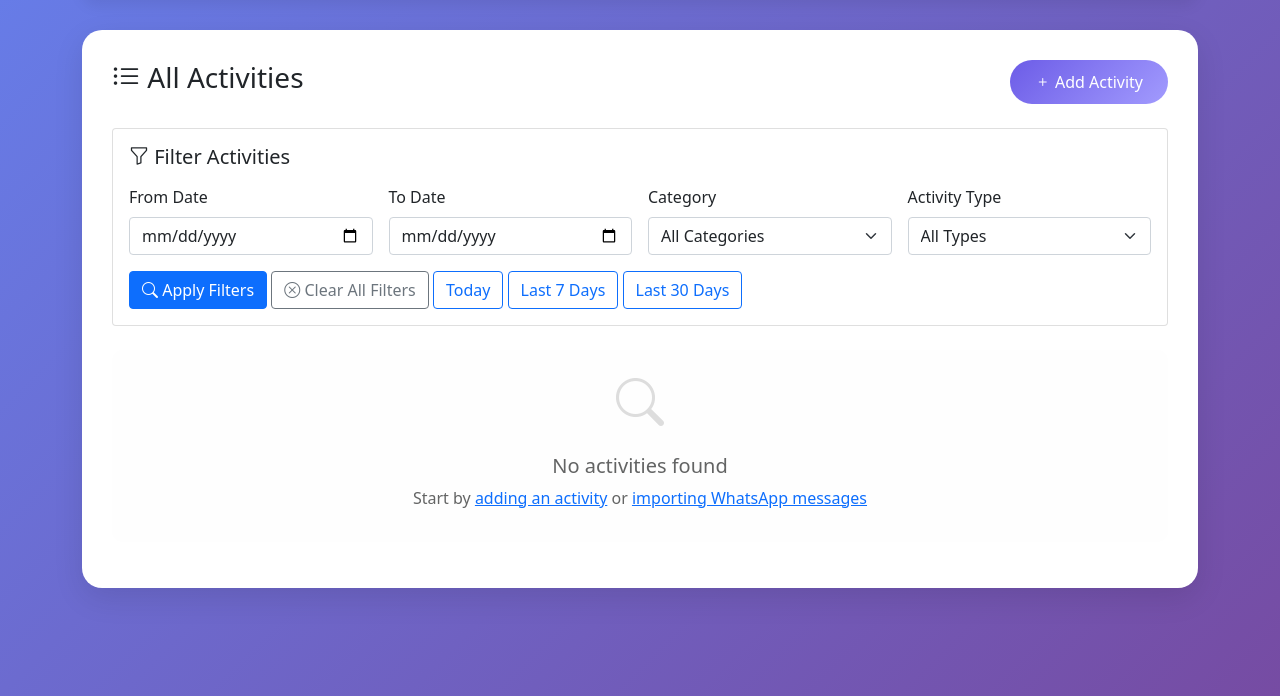
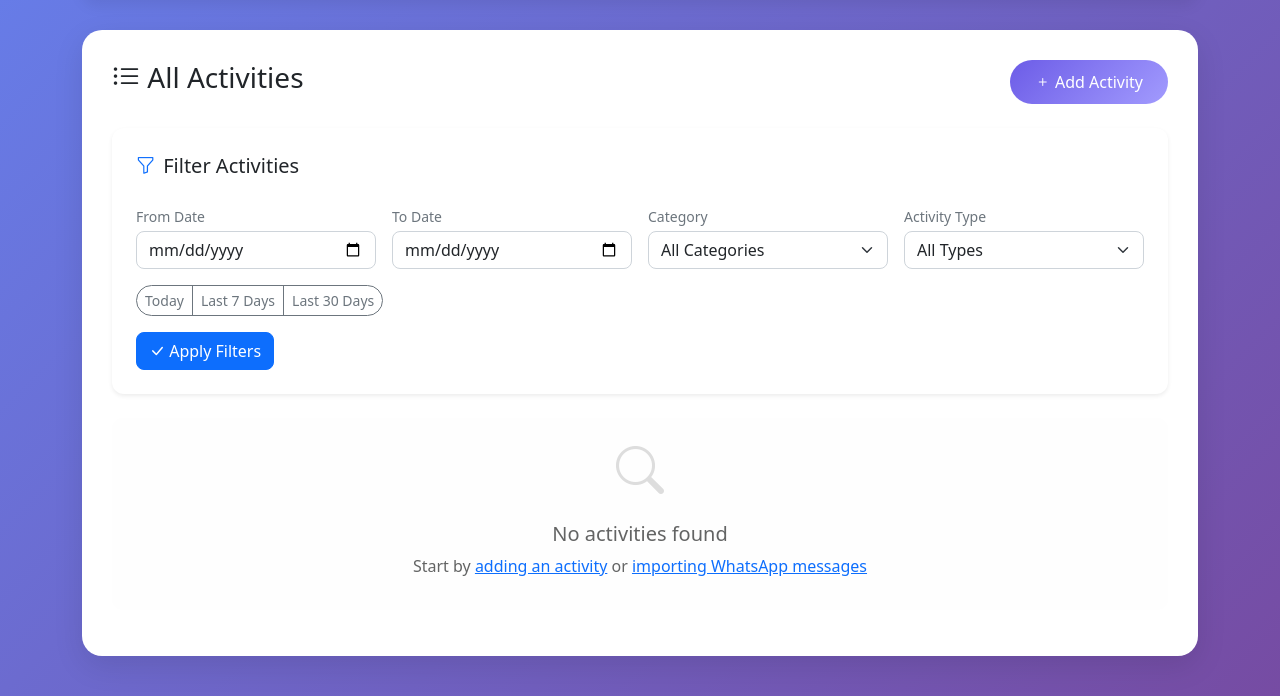
Before and after one commit to lovecurrency/baby-journal-app, a Flask app: page /activities in a window 1280 px wide. Shown: the part 84-780 px from the top of the page. Run offline with Flask 3, Linux system fonts and the light colour scheme.

Commit message:
Improve filter UI design for better user experience
- Add soft shadow and rounded corners to filter card
- Use smaller, muted labels for better visual hierarchy
- Group quick date buttons as button group with rounded ends
- Show Clear Filters button only when filters are active
- Simplify active filters display with bullet points
- Use check icon instead of search icon for Apply button
- Overall cleaner, more modern design

```diff
--- a/templates/activities.html
+++ b/templates/activities.html
@@ -10,22 +10,25 @@
     </a>
 </div>
 
-<div class="card mb-4">
-    <div class="card-body">
-        <h5 class="card-title mb-3"><i class="bi bi-funnel"></i> Filter Activities</h5>
+<div class="card shadow-sm mb-4" style="border-radius: 12px; border: none;">
+    <div class="card-body p-4">
+        <div class="d-flex align-items-center mb-4">
+            <i class="bi bi-funnel text-primary me-2" style="font-size: 1.2rem;"></i>
+            <h5 class="mb-0">Filter Activities</h5>
+        </div>
         <form method="GET" action="{{ url_for('activities') }}" id="filterForm">
-            <div class="row g-3">
+            <div class="row g-3 mb-3">
                 <div class="col-md-3">
-                    <label class="form-label">From Date</label>
-                    <input type="date" class="form-control" name="date_from" value="{{ selected_date_from or '' }}">
+                    <label class="form-label text-muted small mb-1">From Date</label>
+                    <input type="date" class="form-control" name="date_from" value="{{ selected_date_from or '' }}" style="border-radius: 8px;">
                 </div>
                 <div class="col-md-3">
-                    <label class="form-label">To Date</label>
-                    <input type="date" class="form-control" name="date_to" value="{{ selected_date_to or '' }}">
+                    <label class="form-label text-muted small mb-1">To Date</label>
+                    <input type="date" class="form-control" name="date_to" value="{{ selected_date_to or '' }}" style="border-radius: 8px;">
                 </div>
                 <div class="col-md-3">
-                    <label class="form-label">Category</label>
-                    <select name="category" class="form-select">
+                    <label class="form-label text-muted small mb-1">Category</label>
+                    <select name="category" class="form-select" style="border-radius: 8px;">
                         <option value="">All Categories</option>
                         {% for category in categories %}
                             <option value="{{ category }}" {% if selected_category == category %}selected{% endif %}>
@@ -35,8 +38,8 @@
                     </select>
                 </div>
                 <div class="col-md-3">
-                    <label class="form-label">Activity Type</label>
-                    <select name="activity_type" class="form-select">
+                    <label class="form-label text-muted small mb-1">Activity Type</label>
+                    <select name="activity_type" class="form-select" style="border-radius: 8px;">
                         <option value="">All Types</option>
                         {% for activity_type in activity_types %}
                             <option value="{{ activity_type }}" {% if selected_activity_type == activity_type %}selected{% endif %}>
@@ -46,18 +49,26 @@
                     </select>
                 </div>
             </div>
-            <div class="row mt-3">
-                <div class="col-md-12">
-                    <button type="submit" class="btn btn-primary">
-                        <i class="bi bi-search"></i> Apply Filters
-                    </button>
-                    <a href="{{ url_for('activities') }}" class="btn btn-outline-secondary">
-                        <i class="bi bi-x-circle"></i> Clear All Filters
-                    </a>
-                    <button type="button" class="btn btn-outline-primary" onclick="setQuickDateRange('today')">Today</button>
-                    <button type="button" class="btn btn-outline-primary" onclick="setQuickDateRange('week')">Last 7 Days</button>
-                    <button type="button" class="btn btn-outline-primary" onclick="setQuickDateRange('month')">Last 30 Days</button>
+
+            <!-- Quick Date Range Pills -->
+            <div class="mb-3">
+                <div class="btn-group btn-group-sm" role="group">
+                    <button type="button" class="btn btn-outline-secondary" onclick="setQuickDateRange('today')" style="border-radius: 20px 0 0 20px;">Today</button>
+                    <button type="button" class="btn btn-outline-secondary" onclick="setQuickDateRange('week')">Last 7 Days</button>
+                    <button type="button" class="btn btn-outline-secondary" onclick="setQuickDateRange('month')" style="border-radius: 0 20px 20px 0;">Last 30 Days</button>
                 </div>
+            </div>
+
+            <!-- Action Buttons -->
+            <div class="d-flex gap-2">
+                <button type="submit" class="btn btn-primary" style="border-radius: 8px;">
+                    <i class="bi bi-check-lg"></i> Apply Filters
+                </button>
+                {% if selected_date_from or selected_date_to or selected_category or selected_activity_type %}
+                <a href="{{ url_for('activities') }}" class="btn btn-light" style="border-radius: 8px;">
+                    <i class="bi bi-x-lg"></i> Clear Filters
+                </a>
+                {% endif %}
             </div>
         </form>
     </div>
@@ -66,16 +77,26 @@
 {% if activities %}
     <div class="d-flex justify-content-between align-items-center mb-3">
         <div>
-            <p class="text-muted mb-0">Showing {{ activities|length }} activities</p>
-            {% if selected_date_from or selected_date_to or selected_category or selected_activity_type %}
-            <small class="text-info">
-                <i class="bi bi-info-circle"></i> Filters applied:
-                {% if selected_date_from %}From {{ selected_date_from }}{% endif %}
-                {% if selected_date_to %}To {{ selected_date_to }}{% endif %}
-                {% if selected_category %}Category: {{ selected_category|replace('_', ' ')|title }}{% endif %}
-                {% if selected_activity_type %}Type: {{ selected_activity_type|replace('_', ' ')|title }}{% endif %}
-            </small>
-            {% endif %}
+            <p class="mb-0">
+                <span class="text-dark">{{ activities|length }} activities</span>
+                {% if selected_date_from or selected_date_to or selected_category or selected_activity_type %}
+                <span class="text-muted small ms-2">
+                    {% if selected_date_from and selected_date_to %}
+                        • {{ selected_date_from }} to {{ selected_date_to }}
+                    {% elif selected_date_from %}
+                        • From {{ selected_date_from }}
+                    {% elif selected_date_to %}
+                        • Until {{ selected_date_to }}
+                    {% endif %}
+                    {% if selected_category %}
+                        • {{ selected_category|replace('_', ' ')|title }}
+                    {% endif %}
+                    {% if selected_activity_type %}
+                        • {{ selected_activity_type|replace('_', ' ')|title }}
+                    {% endif %}
+                </span>
+                {% endif %}
+            </p>
         </div>
         <button class="btn btn-sm btn-outline-danger" onclick="showClearAllModal()">
             <i class="bi bi-trash3"></i> Clear All Activities
```
